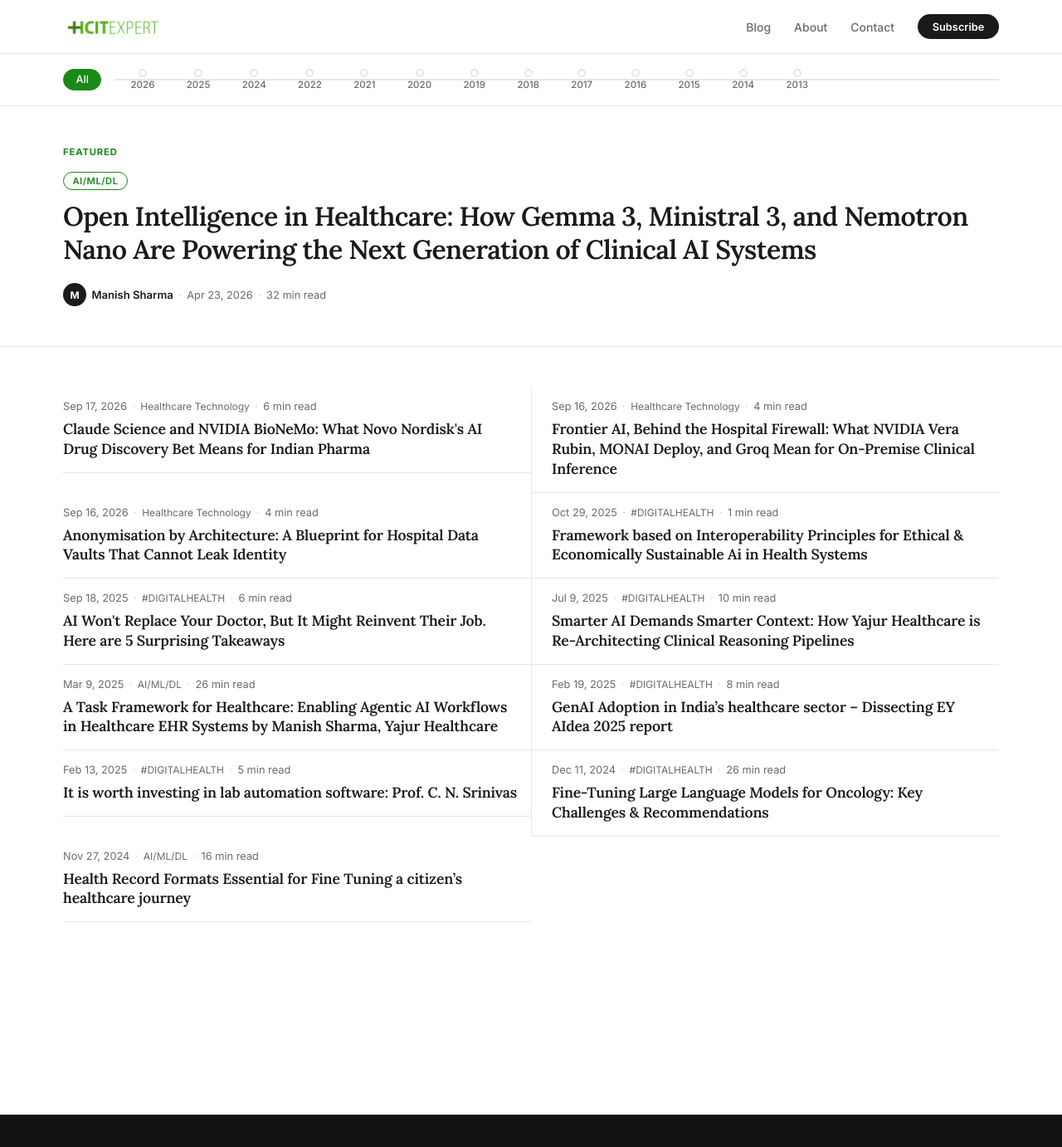
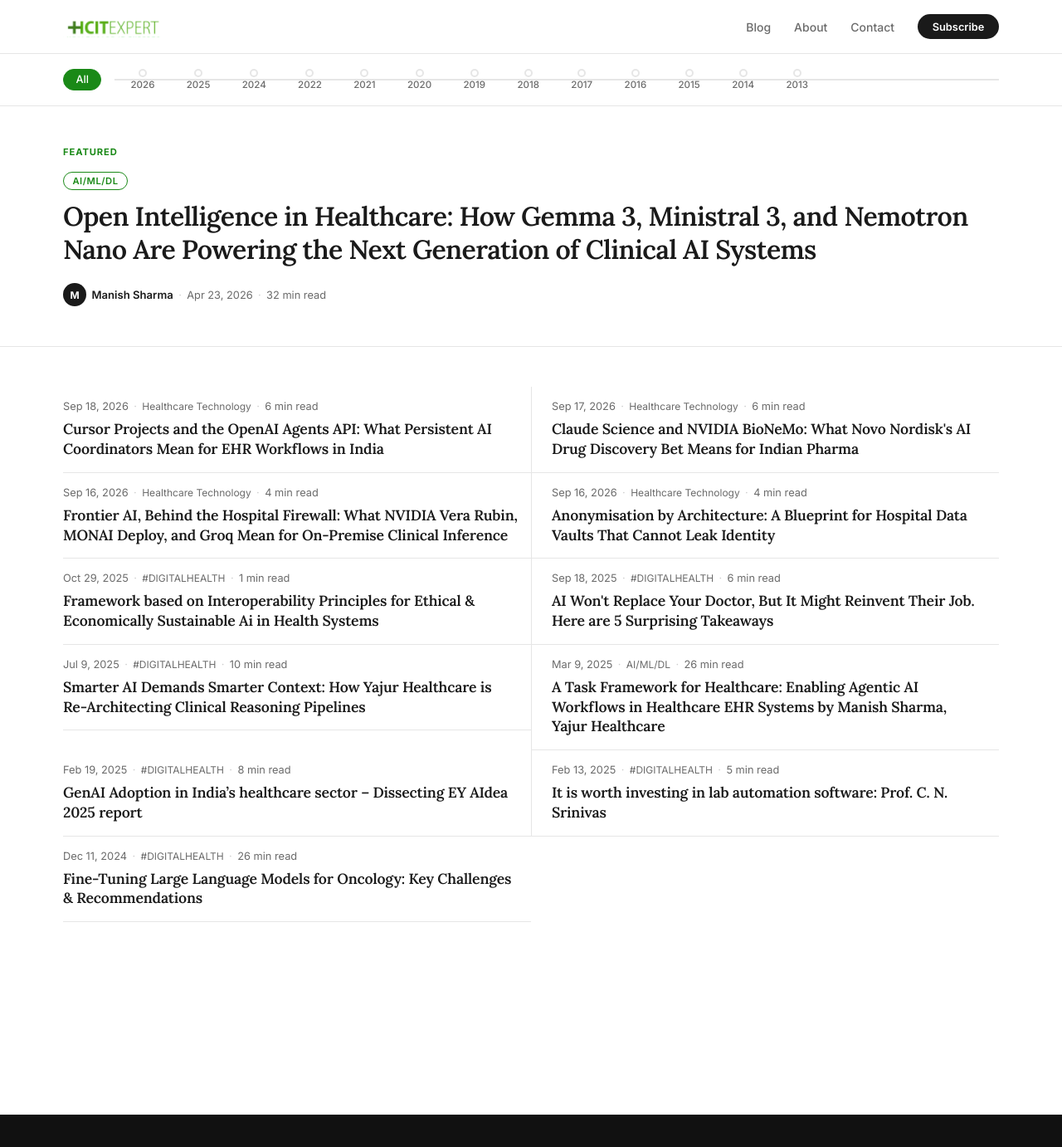
Before and after one commit to msharmas-yajur/hcitexpert-com, a Jekyll site: the page built from index.html, in a window 1280 px wide and 1400 px high. Shown: the top 1382 px of the window at 83% size. Built offline with Jekyll 4.4.1, drawn with Linux system fonts in a browser that asks for light colours; the list of posts is cut into pages by our own code; part of the change alters nothing that is shown.

Commit message:
post: Clinical Frontier 2026-09-18 — ehr-agentic-workflows
Issue 003: Cursor Projects and the OpenAI Agents API, both launched
September 10 2026, introduce the coordinator-plus-subagent pattern
that maps directly onto ABDM-compliant EHR workflow automation in India.

Co-Authored-By: Claude Sonnet 4.6 <noreply@anthropic.com>
Claude-Session: https://claude.ai/code/session_01TrUdTsLtszUV7BqkyX3G1N

```diff
--- a/_data/clinical_frontier_covered.yml
+++ b/_data/clinical_frontier_covered.yml
@@ -41,3 +41,11 @@ covered:
       - https://www.anthropic.com/news/claude-science-ai-workbench
       - https://www.biospace.com/press-releases/novo-and-anthropic-will-collaborate-to-advance-drug-discovery-with-claude
       - https://investor.nvidia.com/news/press-release-details/2026/NVIDIA-Announces-BioNeMo-Agent-Toolkit--Tools-for-Agents-to-Accelerate-Scientific-Discovery/default.aspx
+  - date: 2026-09-18
+    slug: 2026-09-18-cursor-projects-openai-agents-api-ehr-agentic-workflows-india
+    angle: ehr-agentic-workflows
+    models: ["Cursor Projects coordinator agent", "OpenAI Agents API", "GPT-6 Astra"]
+    sources:
+      - https://cursor.com/changelog/projects
+      - https://openai.com/index/introducing-the-agents-api/
+      - https://cursor.com/changelog/08-19-26
--- /dev/null
+++ b/_posts/2026-09-18-cursor-projects-openai-agents-api-ehr-agentic-workflows-india.md
@@ -0,0 +1,96 @@
+---
+title: "Cursor Projects and the OpenAI Agents API: What Persistent AI Coordinators Mean for EHR Workflows in India"
+date: 2026-09-18 19:00:00 +0530
+author: Manish Sharma
+description: "The Clinical Frontier, Issue 003. Cursor Projects and the OpenAI Agents API both launched on September 10, 2026, introducing persistent coordinator agents that plan, delegate, and run for months without being re-prompted. Here is what that architecture means for building agentic workflows inside India's ABDM-compliant EHR systems."
+keywords: "EHR agentic workflows India, Cursor Projects coordinator agent, OpenAI Agents API healthcare, ABDM FHIR automation, NHCX claims agent, DPDP Act EHR compliance, hospital AI agent India, agentic AI healthcare India, persistent AI agents hospital, EHR workflow automation FHIR, Indian health IT AI 2026"
+image: /assets/images/logo.png
+reading_time: "7 min read"
+categories:
+  - Healthcare Technology
+  - AI/ML/DL
+tags:
+  - EHR
+  - Agentic AI
+  - Cursor
+  - OpenAI
+  - ABDM
+  - FHIR
+  - NHCX
+  - DPDP
+  - Healthcare Automation
+  - India Health IT
+mentions:
+  - name: "Cursor Projects"
+    description: "Cursor's persistent coordinator-plus-subagent workspace, launched in beta September 10, 2026, maintaining multi-month context and delegating work to thousands of cloud subagents"
+    url: "https://cursor.com/changelog/projects"
+  - name: "OpenAI Agents API"
+    description: "OpenAI's managed cloud agent harness, launched September 10, 2026, bringing the Codex infrastructure to developers as an API for building persistent multi-day agents with tool use and subagent coordination"
+    url: "https://openai.com/index/introducing-the-agents-api/"
+  - name: "Cursor self-hosted machines"
+    description: "Cursor Cloud Agent support for self-hosted machines announced September 2, 2026, letting teams run agent compute inside their own network"
+    url: "https://cursor.com/changelog/08-19-26"
+faq:
+  - q: "What is Cursor Projects and how does the coordinator agent work?"
+    a: "Cursor Projects, launched in beta on September 10, 2026, is a persistent workspace where a coordinator agent reads your codebase, builds a plan, and delegates implementation tasks to subagents. The coordinator does not write code itself. It runs on Cursor's cloud infrastructure, maintains a shared file system that accumulates knowledge about the codebase over months, and keeps working even when the developer's laptop is closed. Heavy Projects users merge six times more pull requests than before."
+  - q: "What is the OpenAI Agents API and how does it work?"
+    a: "The OpenAI Agents API, launched September 10, 2026, provides a fully managed cloud harness derived from the same infrastructure that powers Codex. It manages context across long-running sessions, coordinates subagents, calls tools, and keeps agents running reliably for days. Each agent gets a private file environment and code execution capability. One early user reported evaluation scores improving from 0.71 to 0.85 after migrating from a hand-rolled agent loop."
+  - q: "Can Cursor Projects or the OpenAI Agents API be used in Indian hospitals under the DPDP Act 2023?"
+    a: "The cloud-hosted versions route agent context through external infrastructure outside India's data boundary. For workflows touching identifiable patient data, Cursor's self-hosted machine option (announced September 2, 2026) lets hospital IT teams run the coordinator inside their own network. Non-identifiable tasks such as FHIR schema validation, code generation, and test writing can use cloud harnesses without a DPDP compliance exposure."
+  - q: "Which EHR workflows in India are most ready for agentic automation in 2026?"
+    a: "The workflows most ready for agentic automation in India's ABDM-compliant EHR ecosystem are NHCX claims bundle generation and submission, ABDM consent artefact compliance checking, discharge summary drafting against a structured template, and FHIR R4 integration maintenance. Each maps naturally onto a coordinator-plus-subagent pattern where context must persist across dozens of tool calls and multiple systems."
+---
+
+> **The Clinical Frontier** · 18 September 2026 · Issue 003
+> A daily briefing on how frontier AI models and hardware land in real healthcare workflows, written for India's health-IT community. No hype, just what changed and what to do about it.
+
+**In this issue**
+
+- Cursor Projects and the OpenAI Agents API both launched on September 10, 2026, and both use the same coordinator-plus-subagent architecture: a planner agent at the top, a pool of execution agents below it, and persistent cloud infrastructure keeping work running without a developer at the keyboard.
+- The coordinator pattern maps directly onto the structure of healthcare workflows, where a discharge, a claims submission, or an ABDM compliance check is a sequence of delegated subtasks, not a single model call.
+- For Indian EHR vendors and hospital IT teams, these releases provide a production-grade orchestration layer that did not exist six months ago, alongside a self-hosted execution option that keeps patient data within the DPDP boundary.
+
+## What shipped
+
+**[Cursor Projects](https://cursor.com/changelog/projects)**, released in beta on September 10, 2026, adds a coordinator agent as the top layer of a multi-agent coding system. The coordinator reads the codebase, builds a plan, and delegates implementation tasks to subagents. It does not write code itself. A shared file system accumulates what each agent learns about the codebase, so a subagent that figures out how to test a service leaves instructions that every future agent can reuse. The coordinator runs on Cursor's cloud infrastructure and keeps working when the developer's laptop is closed.
+
+Cursor reported that heavy Projects users merge six times more pull requests than before, and that new users merge thirty percent more. The productivity signal points to something structural: persistent context and delegation are compounding advantages, not one-time boosts.
+
+**[OpenAI's Agents API](https://openai.com/index/introducing-the-agents-api/)**, also launched September 10, 2026, brings the same managed harness that powers Codex to developers via a public API. The harness manages context across long-running sessions, coordinates subagents, handles tool calls, and keeps agents running for days. Each agent gets a private file environment and can execute code and save intermediate results. An early customer moved from a hand-rolled agent loop to the Agents API and raised their automated evaluation score from 0.71 to 0.85.
+
+Both releases converged on the same architectural bet on the same day: a coordinator that plans and a pool of agents that execute, running in the cloud rather than in a single process on a local machine.
+
+## Why it matters: the coordinator is the healthcare automation unit
+
+Healthcare workflows are not single-step tasks. A discharge workflow involves reading clinical notes, checking drug interactions, filling the discharge summary template, generating patient instructions, triggering the NHCX claims bundle, and updating the EHR record. Each step has its own tool, its own API, and often its own failure mode.
+
+The coordinator-plus-subagents pattern maps onto that structure directly. A coordinator holds the full context of a patient encounter, delegates the discharge summary to a language model agent with a clinical prompt, delegates FHIR bundle generation to a code-running agent, delegates claims submission to an NHCX-connected agent, and stitches results together without a bespoke orchestration script for each workflow variant.
+
+The persistent-context dimension matters more in healthcare than in software development. A patient's longitudinal record is not a single document; it is an accumulating state over months of visits, labs, and admissions. A coordinator that retains context over months, rather than resetting each session, begins to match the temporal scale of clinical data.
+
+## For Indian EHR vendors and hospital IT teams
+
+India's ABDM-compliant EHR ecosystem is a layered integration problem. FHIR R4 APIs for health records, NHCX gateways for insurance claims, HIU/HIP connectors for health data exchange, Aadhaar-linked patient identification, and ABDM consent flows each represent a tested integration that the vendor maintains. Over a hospital network of 50 to 500 beds, that maintenance burden compounds quickly.
+
+A coordinator agent running as a persistent cloud instance (or, for patient data, on Cursor's self-hosted machine option inside the hospital network) can:
+
+- **Watch pull requests** on the FHIR integration layer and trigger targeted test agents when the FHIR bundle structure changes, catching regressions before they reach production.
+- **Run ABDM compliance checks on a schedule**, flagging records that lack consent artefacts or have incomplete HIU/HIP linkages, without a developer writing a fresh compliance script for each new ABDM version.
+- **Generate and validate NHCX claims bundles** by delegating structured data extraction to one subagent and claims format validation to another, catching rejections before they leave the hospital.
+- **Draft discharge summaries** in the correct template, flagging missing observations or contradictions with the medications list for a clinician to confirm before finalisation.
+
+The [task framework Yajur.ai published in March 2025](https://yajur.ai/2025/03/19/a-task-framework-for-healthcare-for-enabling-ai-agentic-workflows-in-ehr-systems.html) articulated exactly this model: a phase-wise coordinator framework where AI agents dynamically generate task lists, delegate to specialised sub-agents, and surface results to the care team at the right moment. What was an architectural proposal in 2025 is now executable against the OpenAI Agents API and Cursor Projects today.
+
+The data substrate question remains. A coordinator agent that maintains multi-month context needs a structured, versioned, queryable data layer to read from and write to reliably. A [well-designed hospital data lakehouse](https://yajur.ai/2026/03/11/building-a-data-lakehouse-for-your-hospital.html) provides ACID-compliant, auditable access to clinical records, so the coordinator is reading from a reliable source rather than parsing flat files or hitting fragile EHR query APIs for every task.
+
+One compliance note: the cloud-hosted versions of both Cursor Projects and the OpenAI Agents API route agent context through external infrastructure. For workflows that touch identifiable patient data, the self-hosted machine option from Cursor keeps agent execution within the hospital's data boundary as required under DPDP 2023. For non-identifiable work such as code generation, test writing, and FHIR schema validation, the cloud harness is available without a compliance exposure.
+
+## The takeaway
+
+Cursor Projects and the OpenAI Agents API did not ship new clinical models. They shipped production infrastructure: the coordinator-plus-subagent harness that healthcare workflow automation has needed for two years. The architecture is composable, auditable, and, with self-hosted execution, data-boundary compliant under Indian law.
+
+Indian EHR vendors and hospital CIOs who have been building point-to-point integrations and one-shot AI scripts now have an orchestration layer they can build on. The constraint is the same one that has blocked every previous automation effort: whether the hospital's underlying data is structured, versioned, and traceable enough for an agent to navigate. Solve the data layer first, and the coordinator model is ready to run.
+
+---
+
+*The Clinical Frontier is a daily briefing from [HCITExperts](https://hcitexpert.com/). For a detailed EHR task framework for agentic AI, see [Yajur.ai's guide to enabling agentic workflows in healthcare EHR systems](https://yajur.ai/2025/03/19/a-task-framework-for-healthcare-for-enabling-ai-agentic-workflows-in-ehr-systems.html). More tomorrow.*
```
